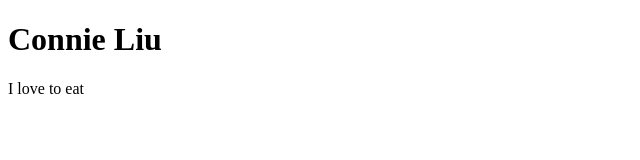
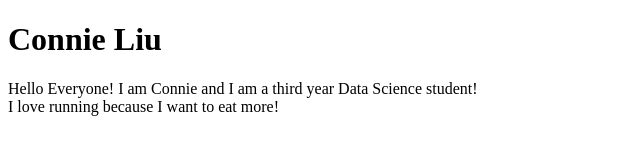
Before and after one commit to CONNIELIUGH/portfolio, a plain HTML site: page index.html in a window 1280 px wide. Shown: the whole page, without its empty margins (0-640 px from the left). Drawn offline with Linux system fonts and the light colour scheme.

Commit message:
Updated my introduction

```diff
--- a/index.html
+++ b/index.html
@@ -7,6 +7,7 @@
 </head>
 <body>
     <h1>Connie Liu</h1>
-    <p>I love to eat</p>
+    <p>Hello Everyone! I am Connie and I am a third year Data Science student! <br>I love running because I want to eat more!</p>
+
 </body>
 </html>
```
Also changed, not shown: images/image.jpg (added).
